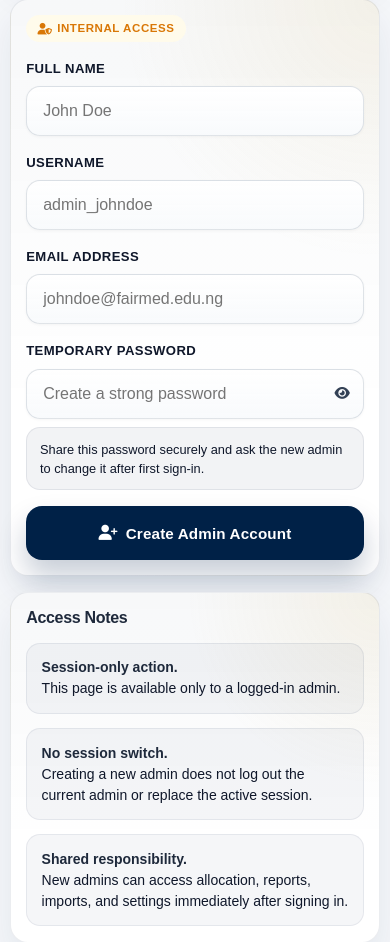
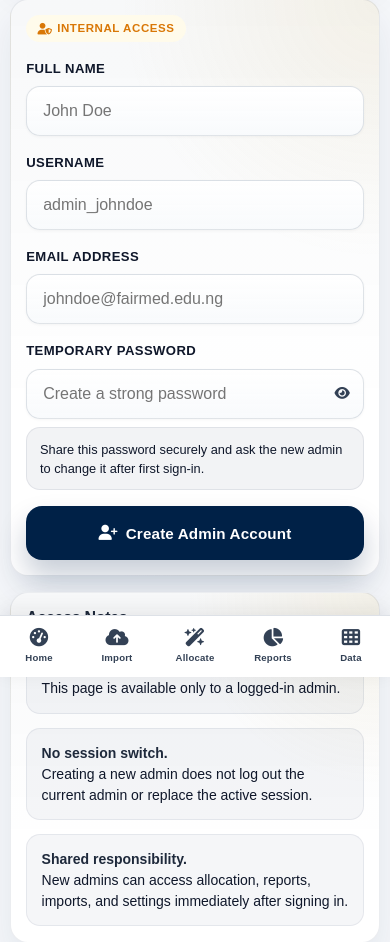
Before and after one commit to Goldenprince4u/FairMedAlloc, a PHP site: page /FairMedAlloc/admin_signup.php in a window 390 px wide. Shown: the part 247-1189 px from the top of the page. Run offline with PHP 8.4, Linux system fonts and the light colour scheme; a user stored in the database is signed in; data comes from the database, SQL or seed files in the repository; data that the repository does not hold is empty.

Commit message:
feat: mobile bottom nav + production hardening
Mobile UX:
- Added mobile bottom navigation bar (nav.php) — replaces hamburger-only
  navigation with a native app-style tab bar on <=768px screens
- Student tabs: Home, Profile, My Slip, Help
- Admin tabs: Home, Import, Allocate, Reports, Data
- Unread notification badge on student Home tab
- Active tab indicator line (top border) + primary color highlight
- iPhone safe-area padding (env(safe-area-inset-bottom))
- 44px minimum touch targets (WCAG)
- Bottom nav hidden on desktop via display:none
- main-content padding-bottom adjusted to clear the bar

Production hardening:
- Added .dockerignore — excludes .git, venvs, SQL dumps, .env,
  tmp/, docs/, start_worker.bat, training CSV from Docker image
  (significantly reduces image size and prevents sensitive files
  being baked into the image)
- Dockerfile: added session.cookie_secure, session.cookie_httponly,
  session.cookie_samesite=Strict, expose_php=Off to PHP ini
- .gitignore: added .pydeps/ and tmp/

```diff
--- a/css/mobile.css
+++ b/css/mobile.css
@@ -17,6 +17,13 @@
  */
 
 /* ============================================================
+   BOTTOM NAVIGATION BAR — hidden on desktop, shown on mobile
+   ============================================================ */
+.mobile-bottom-nav {
+    display: none;
+}
+
+/* ============================================================
    MOBILE BASE — applies to ALL phones ≤768px
    ============================================================ */
 @media (max-width: 768px) {
@@ -28,6 +35,109 @@
         overflow-x: hidden;
         -webkit-text-size-adjust: 100%;
     }
+
+    /* =============================================
+       MOBILE BOTTOM NAV BAR
+       ============================================= */
+    .mobile-bottom-nav {
+        display: flex;
+        position: fixed;
+        bottom: 0;
+        left: 0;
+        right: 0;
+        height: 62px;
+        background: var(--c-bg-surface);
+        border-top: 1px solid var(--c-border);
+        z-index: 250;
+        /* iPhone Home Indicator safe area */
+        padding-bottom: env(safe-area-inset-bottom, 0px);
+        box-shadow: 0 -4px 20px rgba(0, 0, 0, 0.08);
+        backdrop-filter: blur(10px);
+        -webkit-backdrop-filter: blur(10px);
+    }
+
+    .mobile-nav-item {
+        flex: 1;
+        display: flex;
+        flex-direction: column;
+        align-items: center;
+        justify-content: center;
+        gap: 3px;
+        color: var(--c-text-muted);
+        text-decoration: none;
+        font-size: 0.6rem;
+        font-weight: 600;
+        letter-spacing: 0.02em;
+        padding: 6px 4px;
+        min-height: 44px; /* WCAG touch target */
+        transition: color 0.18s ease, background 0.18s ease;
+        border-radius: 0;
+        position: relative;
+    }
+
+    .mobile-nav-item i {
+        font-size: 1.15rem;
+        line-height: 1;
+    }
+
+    /* Active tab — primary color + indicator line */
+    .mobile-nav-item.active {
+        color: var(--c-primary);
+    }
+
+    .mobile-nav-item.active::before {
+        content: '';
+        position: absolute;
+        top: 0;
+        left: 20%;
+        right: 20%;
+        height: 2px;
+        background: var(--c-primary);
+        border-radius: 0 0 3px 3px;
+    }
+
+    /* Tap highlight */
+    .mobile-nav-item:active {
+        background: rgba(var(--c-primary-rgb, 37, 99, 235), 0.06);
+    }
+
+    /* Notification badge on Home icon */
+    .mobile-nav-icon-wrap {
+        position: relative;
+        display: inline-flex;
+        align-items: center;
+        justify-content: center;
+        line-height: 1;
+    }
+
+    .mobile-nav-badge {
+        position: absolute;
+        top: -5px;
+        right: -7px;
+        background: var(--c-danger);
+        color: #fff;
+        font-size: 0.5rem;
+        font-weight: 700;
+        border-radius: 999px;
+        min-width: 14px;
+        height: 14px;
+        display: flex;
+        align-items: center;
+        justify-content: center;
+        padding: 0 3px;
+        border: 1.5px solid var(--c-bg-surface);
+    }
+
+    /* Push page content above the bottom bar */
+    .main-content {
+        padding-bottom: calc(62px + env(safe-area-inset-bottom, 0px) + 1.5rem) !important;
+    }
+
+    /* Hide the sidebar toggle button label on mobile — icon only */
+    .sidebar-toggle-label {
+        display: none;
+    }
+
 
     /* =============================================
        SIDEBAR — off-canvas drawer
--- a/includes/nav.php
+++ b/includes/nav.php
@@ -214,3 +214,61 @@ if (
     });
 })();
 </script>
+
+<!-- ═══════════════════════════════════════════════════════
+     MOBILE BOTTOM NAVIGATION BAR
+     Visible only on ≤768px. Provides app-like quick access
+     to the most-used pages without opening the sidebar.
+     ═══════════════════════════════════════════════════════ -->
+<nav class="mobile-bottom-nav" id="mobileBottomNav" aria-label="Quick navigation">
+
+    <?php if ($role === 'admin'): ?>
+
+        <a href="admin_dashboard.php" class="mobile-nav-item <?php echo active('admin_dashboard.php'); ?>" aria-label="Dashboard">
+            <i class="fa-solid fa-gauge-high"></i>
+            <span>Home</span>
+        </a>
+        <a href="upload_data.php" class="mobile-nav-item <?php echo active('upload_data.php'); ?>" aria-label="Import Data">
+            <i class="fa-solid fa-cloud-arrow-up"></i>
+            <span>Import</span>
+        </a>
+        <a href="run_allocation.php" class="mobile-nav-item <?php echo active('run_allocation.php'); ?>" aria-label="Run Allocation">
+            <i class="fa-solid fa-wand-magic-sparkles"></i>
+            <span>Allocate</span>
+        </a>
+        <a href="admin_reports.php" class="mobile-nav-item <?php echo active('admin_reports.php'); ?>" aria-label="Reports">
+            <i class="fa-solid fa-chart-pie"></i>
+            <span>Reports</span>
+        </a>
+        <a href="view_table.php" class="mobile-nav-item <?php echo active('view_table.php'); ?>" aria-label="View Data">
+            <i class="fa-solid fa-table-cells"></i>
+            <span>Data</span>
+        </a>
+
+    <?php else: ?>
+
+        <a href="student_dashboard.php" class="mobile-nav-item <?php echo active('student_dashboard.php'); ?>" aria-label="Dashboard">
+            <span class="mobile-nav-icon-wrap">
+                <i class="fa-solid fa-house"></i>
+                <?php if ($unread_count > 0): ?>
+                    <span class="mobile-nav-badge"><?php echo $unread_count > 9 ? '9+' : $unread_count; ?></span>
+                <?php endif; ?>
+            </span>
+            <span>Home</span>
+        </a>
+        <a href="profile.php" class="mobile-nav-item <?php echo active('profile.php'); ?>" aria-label="My Profile">
+            <i class="fa-solid fa-user"></i>
+            <span>Profile</span>
+        </a>
+        <a href="print_slip.php" class="mobile-nav-item <?php echo active('print_slip.php'); ?>" aria-label="Allocation Slip">
+            <i class="fa-solid fa-print"></i>
+            <span>My Slip</span>
+        </a>
+        <a href="help.php" class="mobile-nav-item <?php echo active('help.php'); ?>" aria-label="Help">
+            <i class="fa-solid fa-circle-question"></i>
+            <span>Help</span>
+        </a>
+
+    <?php endif; ?>
+
+</nav>
```
Also changed, not shown: 3 other files.
